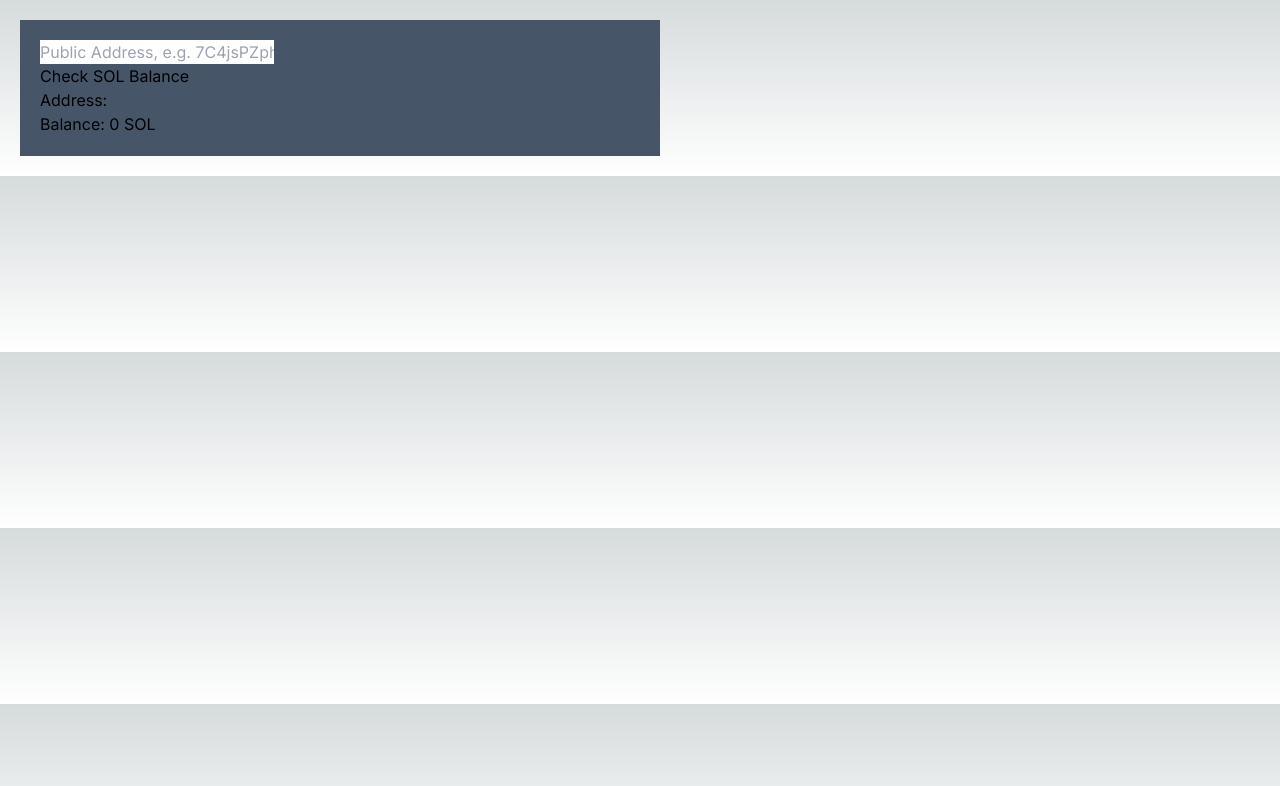
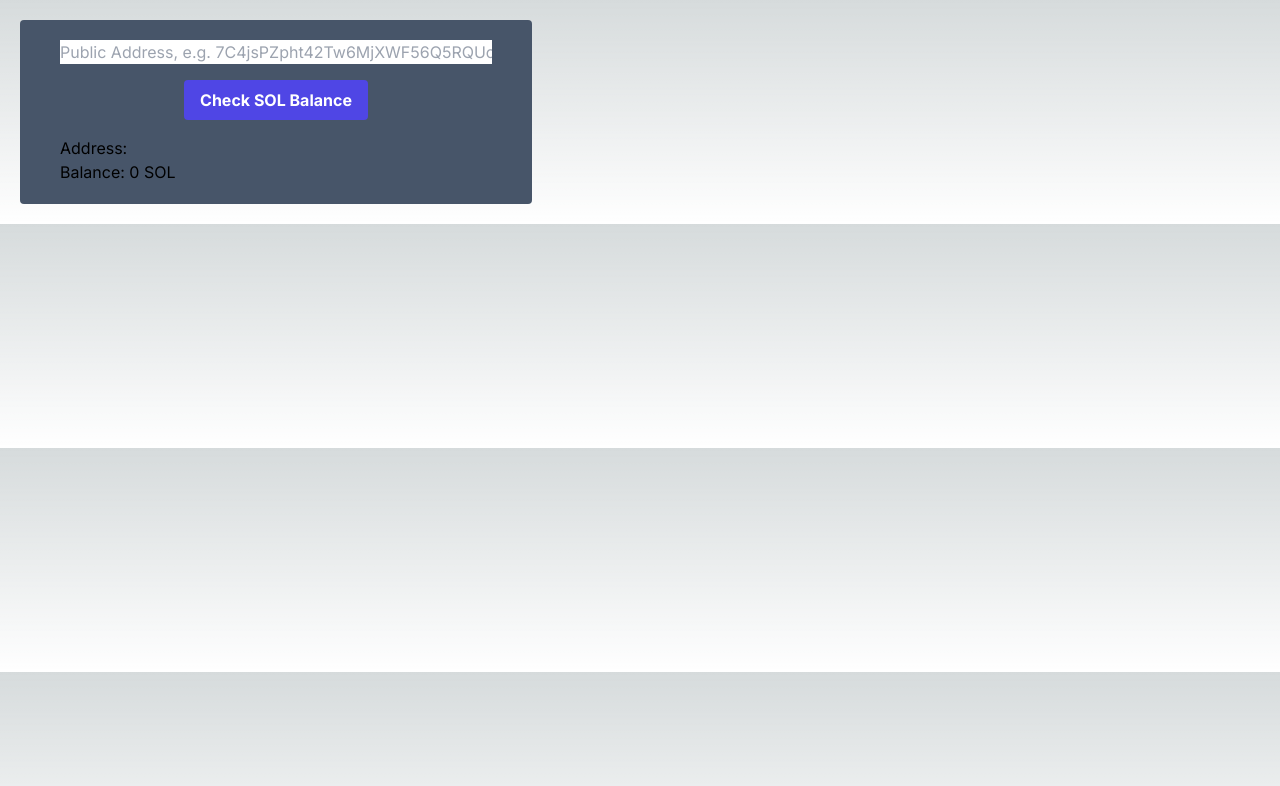
Before and after one commit to KBeKind/solana-ui, a Next.js app: page / in a window 1280 px wide. Shown: the top 786 px of the page. Built offline with nearby package versions, Linux system fonts and the light colour scheme.

Commit message:
updated styling w tailwind  cleaned up the look ready to expand

```diff
--- a/src/app/AddressForm.tsx
+++ b/src/app/AddressForm.tsx
@@ -52,12 +52,14 @@ function AddressForm(props: { handler: (address: string) => void }) {
           placeholder="Public Address, e.g. 7C4jsPZpht42Tw6MjXWF56Q5RQUocjBBmciEjDa8HRtp"
           value={values.address}
           onChange={handleAddressInputChange}
-          className='text-slate-800'
+          className='text-slate-800 w-full'
         />
         <br />
-        <button type="submit">
+        <div className='flex flex-col items-center'>
+        <button type="submit" className='my-4 center bg-indigo-600 hover:bg-indigo-700 text-white font-bold py-2 px-4 rounded'>
           Check SOL Balance
         </button>
+        </div>
       </form>
     </div>
   );
--- a/src/app/page.tsx
+++ b/src/app/page.tsx
@@ -32,15 +32,16 @@ const Home: NextPage = () => {
 
   return (
     <div>
-      <main>
-        <div className='m-5 p-5 bg-slate-600 w-1/2'>
+      <main className='flex'>
+        <div className='m-5 p-5 bg-slate-600 flex-initial rounded w-2/5'>
+          <div className='mx-5'>
         {/* the AddressForm handler is set to the addressSubmittedHandler above */}
         <AddressForm handler={addressSubmittedHandler} />
 
         {/* displaying the state variales */}
         <p>{`Address: ${address}`}</p>
         <p>{`Balance: ${balance} SOL`}</p>
-        </div>
+        </div></div>
         </main>
     </div>
   )
```
